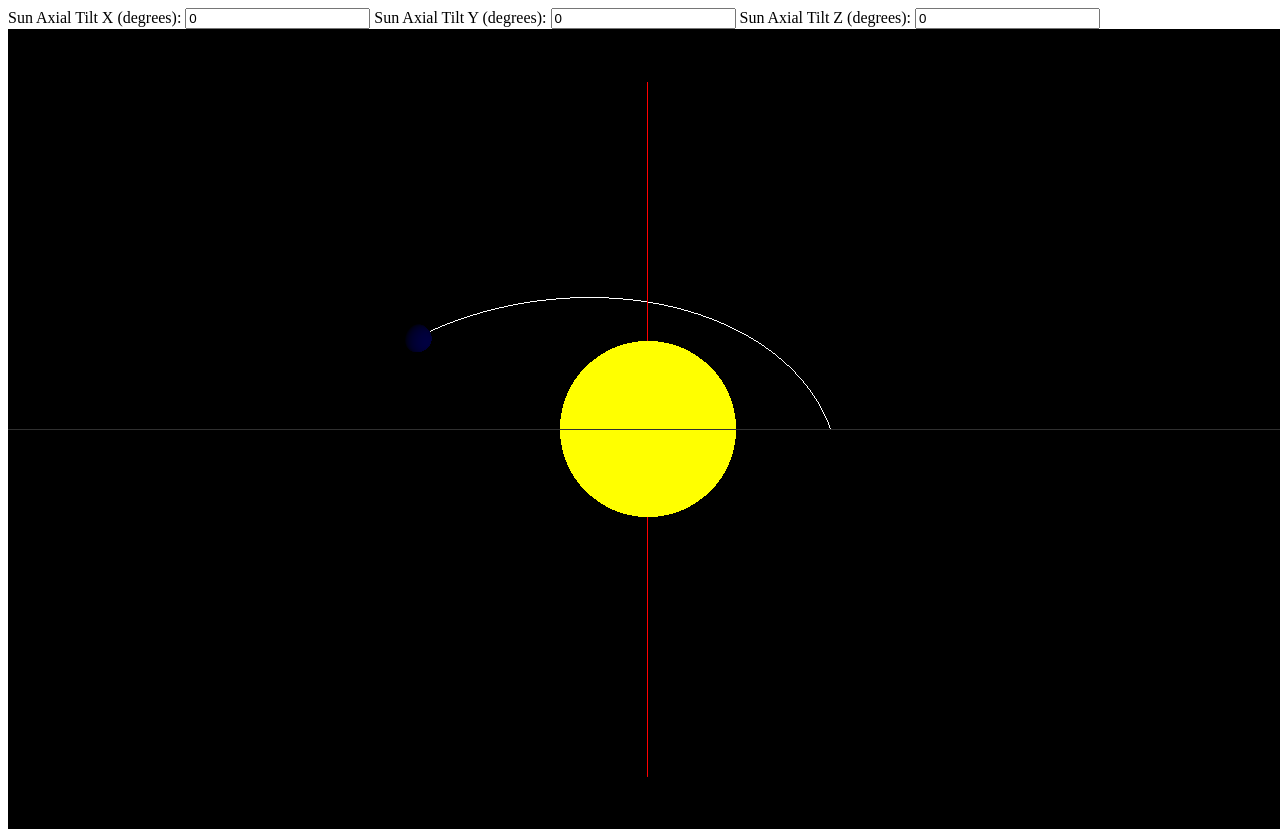
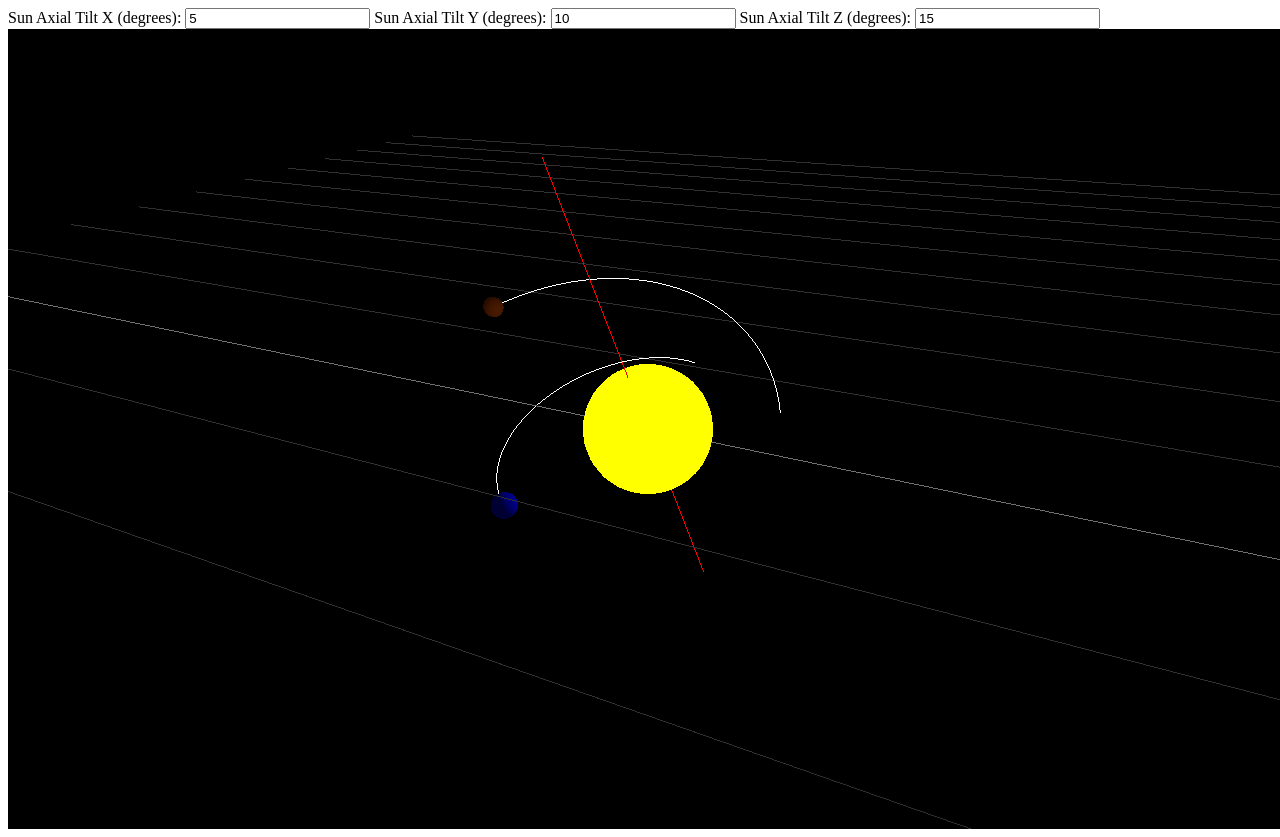
Before and after one commit to OlleMattsson/spacetycoon-threejs, a website built with Vite: page index.html in a window 1280 px wide. Built offline with nearby package versions, Linux system fonts and the light colour scheme.

Commit message:
planets draw cute tails behind them

```diff
--- a/index.html
+++ b/index.html
@@ -7,13 +7,13 @@
 
   <body>
     <label for="axialTiltInput">Sun Axial Tilt X (degrees):</label>
-    <input type="number" id="axialTiltInputX" value="0">
+    <input type="number" id="axialTiltInputX" value="5">
 
     <label for="axialTiltInput">Sun Axial Tilt Y (degrees):</label>
-    <input type="number" id="axialTiltInputY" value="0">
+    <input type="number" id="axialTiltInputY" value="10">
 
     <label for="axialTiltInput">Sun Axial Tilt Z (degrees):</label>
-    <input type="number" id="axialTiltInputZ" value="0">
+    <input type="number" id="axialTiltInputZ" value="15">
 
     <script src="./index.mjs" type="module"></script>
   </body>
--- a/index.mjs
+++ b/index.mjs
@@ -1,5 +1,8 @@
 import * as THREE from "three";
 import { OrbitControls } from "three/examples/jsm/controls/OrbitControls.js";
+
+const G = 6.67430e-11; // Gravitational constant
+
 
 // Scene setup
 const scene = new THREE.Scene();
@@ -17,7 +20,9 @@ const camera = new THREE.PerspectiveCamera(
     0.1,
     1000
   );
-camera.position.z = 30;
+camera.position.x = 10;
+camera.position.y = 25;
+camera.position.z = 30
 const controls = new OrbitControls(camera, renderer.domElement);
 controls.target.set(0, 0, 0); // Set the look at point to the center of the star
 controls.enableZoom = true;
@@ -49,6 +54,8 @@ scene.add(universeGrid);
  */
 
 const solarSystem = new THREE.Group();
+const ambientLight = new THREE.AmbientLight(0xffffff, 0.1); // 0xffffff is the color (white), 1.0 is the intensity
+
 
 
 /**
@@ -72,25 +79,23 @@ const poleLine = new THREE.Line(poleGeometry, poleMaterial);
 
 
 // Equatorial Plane (Simple Plane aligned with the star's equator)
+/*
 const planeGeometry = new THREE.PlaneGeometry(50, 50); // Width and height of the plane
 const planeMaterial = new THREE.MeshBasicMaterial({
   color: 0x00ff00,
   side: THREE.DoubleSide,
   transparent: true,
-  opacity: 0.1,
+  opacity: 0.05,
 });
 const equatorialPlane = new THREE.Mesh(planeGeometry, planeMaterial);
 equatorialPlane.rotation.x = Math.PI / 2; // Align with equator
+*/
+
+// Sunlight
+const sunLight = new THREE.PointLight(0xffffff, 100, 1000);
+sunLight.position.set(0, 0, 0);
 
 
-// Sunlight
-const sunLight = new THREE.PointLight(0xffffff, 50, 1000);
-sunLight.position.set(0, 0, 0);
-
-solarSystem.add(star);
-solarSystem.add(poleLine);
-solarSystem.add(equatorialPlane);
-solarSystem.add(sunLight);
 
 
 
@@ -99,54 +104,87 @@ solarSystem.add(sunLight);
 
 
 /**
-    PLANET
+    PLANET 1
  */
 
-// Orbital elements
-const semiMajorAxis = 10;
-const eccentricity = 1;
-const inclination = 0; // degrees
-const longitudeAscendingNode = 0; // position of ascending node in degrees from reference direction (eg vernal equinox)
-const argumentPeriapsis = 0; // position of periapsis in degrees from ascending node
-const trueAnomaly = 0; // body's current position in degrees from argument of periapsis
+// orbital elements
+const planet1 = {
+    mass: 10000000,
+    a: 10, // Semi-major axis in meters
+    e: 0.3, // eccentricity
+    i: 2, // inclination in degrees
+    omega: 1 * Math.PI / 180, // Longitude of the Ascending Node in radians
+    w: 0.5 * Math.PI / 180, // Argument of Periapsis in radians
+    M: 0.5 * Math.PI / 180, // Mean Anomaly in radians,
+}
 
+// planet mesh
+const planet1Geometry = new THREE.SphereGeometry(1, 32, 32);
+const planet1Material = new THREE.MeshLambertMaterial({ color: 0x0000ff });
+const planet1Mesh = new THREE.Mesh(planet1Geometry, planet1Material);
 
-const planetGeometry = new THREE.SphereGeometry(1, 32, 32);
-const planetMaterial = new THREE.MeshLambertMaterial({ color: 0x0000ff });
-const planet = new THREE.Mesh(planetGeometry, planetMaterial);
-solarSystem.add(planet);
-
-// inclination
-const inclinationDegrees = 20;
-
-// Elliptical orbit parameters, in radii from sun center
-// equal axis = circular orbit, ie eccentricity = 0
-const majorAxis = 30; // Semi-major axis
-const minorAxis = 30; // Semi-minor axis
-
-// somewhat similar to the true anomaly
-let angle = 0; // radians
-
-
-// Orbit Path of planet
-const orbitMaterial = new THREE.LineBasicMaterial({
+// orbit path line
+const orbitMaterial1 = new THREE.LineBasicMaterial({
   color: 0xffffff, // Change the color as needed
 });
 
-const orbitGeometry = new THREE.BufferGeometry();
-const maxPoints = 1000; // Maximum number of points in the orbit path
-const positions = new Float32Array(maxPoints * 3); // Each point requires x, y, z coordinates
-orbitGeometry.setAttribute("position", new THREE.BufferAttribute(positions, 3));
-let pointIndex = 0; // Keep track of the last point added to the orbit path
+
+/**
+
+The orbit path is a line consisting of points that have XYZ positions.
+The points are stored in the array positions1
+The XYZ positions are determined by the planet's position during animation function
+Ie. on each frame, a position is added to the positions array
+As positions for the line points are added the the array, the animate function draws ut a longer and longer line behind the planet
+Until the maxPoints1 number is reached, at which point we have drawn the entire path of the planet and no more points are added the the geometry
+
+ */
+const maxPoints1 = 250; // Maximum number of points in the orbit path, the path being draw in to short, increase this number
+const orbitGeometry1 = new THREE.BufferGeometry(); // contains the positions used for drawing the line
+const positions1 = new Float32Array(maxPoints1 * 3); // Each point requires x, y, z coordinates
+orbitGeometry1.setAttribute("position", new THREE.BufferAttribute(positions1, 3));
+let pointIndex1 = 0; // Keep track of the last point added to the orbit path
+const orbitLine1 = new THREE.Line(orbitGeometry1, orbitMaterial1); // orbitLine is eventually placed in the scene
 
 
-const orbitLine = new THREE.Line(orbitGeometry, orbitMaterial);
-solarSystem.add(orbitLine);
+/**
+    PLANET 2
+ */
+const planet2 = {
+    mass: 10000000,
+    a: 20, // Semi-major axis in meters
+    e: 0.5, // eccentricity
+    i: 20, // inclination in degrees
+    omega: 0 * Math.PI / 180, // Longitude of the Ascending Node in radians
+    w: 0 * Math.PI / 180, // Argument of Periapsis in radians
+    M: 0 * Math.PI / 180, // Mean Anomaly in radians
+}
+
+const planet2Geometry = new THREE.SphereGeometry(1, 32, 32);
+const planet2Material = new THREE.MeshLambertMaterial({ color: 0xdb5f00 });
+const planet2Mesh = new THREE.Mesh(planet2Geometry, planet2Material);
+
+// orbit path line
+const orbitMaterial2 = new THREE.LineBasicMaterial({
+    color: 0xffffff, // Change the color as needed
+});
+
+const orbitGeometry2 = new THREE.BufferGeometry();
+const maxPoints2 = 500; // adjust length of orbital path trail
+const positions2 = new Float32Array(maxPoints2 * 3); // Each point requires x, y, z coordinates
+orbitGeometry2.setAttribute("position", new THREE.BufferAttribute(positions2, 3));
+let pointIndex2 = 0; // Keep track of the last point added to the orbit path
+const orbitLine2 = new THREE.Line(orbitGeometry2, orbitMaterial2);
 
 
 
+const planets = [planet1, planet2]
 
 
+planets.forEach((p, i) => {
+    const mu = G * p.mass
+    planets[i].n = Math.sqrt(mu / Math.pow(p.a, 3));
+})
 
 // apply the axial tilt to the entire solarsystem
 solarSystem.rotation.x = 0;
@@ -154,104 +192,109 @@ solarSystem.rotation.y = 0;
 solarSystem.rotation.z = 0;
 
 
+solarSystem.add(star);
+solarSystem.add(ambientLight);
+solarSystem.add(poleLine);
+//solarSystem.add(equatorialPlane);
+solarSystem.add(sunLight);
+solarSystem.add(planet1Mesh);
+solarSystem.add(planet2Mesh);
+solarSystem.add(orbitLine1);
+solarSystem.add(orbitLine2);
 scene.add(solarSystem);
 
 
 
 
 
-const G = 6.67430e-11; // Gravitational constant
-const M_earth = 10000000000000; // Mass of Earth, used to calculate gravitational parameter (μ)
-
-// Assuming we're orbiting Earth for this example, so we use Earth's gravitational parameter
-const mu = G * M_earth;
-
-// Orbital elements
-const a = 15; // Semi-major axis in meters (e.g., a low Earth orbit)
-const e = 0.3; // Eccentricity
-const i = 45 ; // Inclination in degrees
-const omega = 0 * Math.PI / 180; // Longitude of the Ascending Node in radians
-const w = 0 * Math.PI / 180; // Argument of Periapsis in radians
-let M = 0 * Math.PI / 180; // Mean Anomaly in radians, initialized for example
-
-// Calculate the mean motion (n) - the rate at which the mean anomaly increases
-const n = Math.sqrt(mu / Math.pow(a, 3));
-
-let lastTime = 0; // Initialize a variable to store the time of the last frame
-
-
-function animate(time = 0) {
-  requestAnimationFrame(animate);
-
+function updatePlanetPositions(deltaTime) {
+    planets.forEach((p, i) => {
         // update mean anomaly
-  const deltaTime = (time - lastTime) * 0.001; // Calculate delta time in seconds
-  lastTime = time; // Update lastTime for the next frame
-
-  M += n * deltaTime; // Update M based on delta time
-
-
-
+        p.M += p.n * deltaTime;
 
         // Simplified conversion from mean anomaly to true anomaly (ν)
         // This is a very rough approximation for small eccentricities
-    let E = M + e * Math.sin(M); // Eccentric anomaly, approximate
-    let nu = 2 * Math.atan2(Math.sqrt(1 + e) * Math.sin(E / 2), Math.sqrt(1 - e) * Math.cos(E / 2)); // True anomaly, approximate
+        let E = p.M + p.e * Math.sin(p.M); // Eccentric anomaly, approximate
+        let nu = 2 * Math.atan2(Math.sqrt(1 + p.e) * Math.sin(E / 2), Math.sqrt(1 - p.e) * Math.cos(E / 2)); // True anomaly, approximate
 
         // Calculate position in the orbit plane
-    let r = a * (1 - e * Math.cos(E)); // Distance from the central body
+        let r = p.a * (1 - p.e * Math.cos(E)); // Distance from the central body
         let x = r * Math.cos(nu);
         let y = r * Math.sin(nu);
 
+        // convert inclination degrees to radians,
+        // subtracting 90 so that inclination of 0 degrees is an orbit around the equator
+        const _i = (p.i - 90) * Math.PI / 180
+
         // Convert to 3D coordinates
-// Correctly include 'y' in the 3D coordinate transformation
-const _i = (i - 90) * Math.PI / 180
+        p.X = x * (Math.cos(p.omega) * Math.cos(p.omega) - Math.sin(p.omega) * Math.sin(p.w) * Math.cos(_i)) +
+                y * (-Math.cos(p.omega) * Math.sin(p.w) - Math.sin(p.omega) * Math.cos(p.w) * Math.cos(_i));
 
-let X = x * (Math.cos(omega) * Math.cos(omega) - Math.sin(omega) * Math.sin(w) * Math.cos(_i)) +
-        y * (-Math.cos(omega) * Math.sin(w) - Math.sin(omega) * Math.cos(w) * Math.cos(_i));
+        p.Y = x * (Math.sin(p.omega) * Math.cos(p.w) + Math.cos(p.omega) * Math.sin(p.w) * Math.cos(_i)) +
+                y * (-Math.sin(p.omega) * Math.sin(p.w) + Math.cos(p.omega) * Math.cos(p.w) * Math.cos(_i));
 
-let Y = x * (Math.sin(omega) * Math.cos(w) + Math.cos(omega) * Math.sin(w) * Math.cos(_i)) +
-        y * (-Math.sin(omega) * Math.sin(w) + Math.cos(omega) * Math.cos(w) * Math.cos(_i));
-
-let Z = x * (Math.sin(w) * Math.sin(_i)) + y * (Math.cos(w) * Math.sin(_i));
-
-    //planet.position.set(X, Y, Z);
-
-    planet.position.x = X
-    planet.position.y = Y
-    planet.position.z = Z
+        p.Z = x * (Math.sin(p.w) * Math.sin(_i)) + y * (Math.cos(p.w) * Math.sin(_i));
+    })
 
 
+    planet1Mesh.position.set(planets[0].X, planets[0].Y, planets[0].Z);
+    planet2Mesh.position.set(planets[1].X, planets[1].Y, planets[1].Z);
+}
+
+// store positions of planets as XYZ points and use that to update a Line geometry
+function drawOrbitalPaths() {
+    // planet 1
+
+    if (pointIndex1 < maxPoints1) { // store position if there is still space in the array
+        positions1[pointIndex1 * 3] = planet1Mesh.position.x;       // store the position of the planet
+        positions1[pointIndex1 * 3 + 1] = planet1Mesh.position.y;
+        positions1[pointIndex1 * 3 + 2] = planet1Mesh.position.z;
+        orbitGeometry1.attributes.position.needsUpdate = true; // Important, indicates the geometry needs to be re-rendered
+        pointIndex1++;
+        orbitGeometry1.setDrawRange(0, pointIndex1);
+    } else {
+        pushToFixedArray(planet1Mesh.position.x, positions1, maxPoints1 * 3)
+        pushToFixedArray(planet1Mesh.position.y, positions1, maxPoints1 * 3)
+        pushToFixedArray(planet1Mesh.position.z, positions1, maxPoints1 * 3)
+        orbitGeometry1.attributes.position.needsUpdate = true;
+        orbitGeometry1.setDrawRange(0, maxPoints1); // Only draw the part of the geometry that has been updated
+    }
 
 
-  // Calculate the elliptical orbit
-  /*
-  angle += 0.01;
-  let inclinationRad = (inclinationDegrees - 90) * Math.PI / 180
-  planet.position.x = majorAxis * Math.cos(angle);
-  planet.position.y = minorAxis * Math.sin(angle) * Math.cos(inclinationRad);
-  planet.position.z = minorAxis * Math.sin(angle) * Math.sin(inclinationRad);
-*/
-
-  // Add the current planet position to the orbit path
-
-  if (pointIndex < maxPoints) {
-    positions[pointIndex * 3] = planet.position.x;
-    positions[pointIndex * 3 + 1] = planet.position.y;
-    positions[pointIndex * 3 + 2] = planet.position.z;
-    orbitGeometry.attributes.position.needsUpdate = true; // Important, indicates the geometry needs to be re-rendered
-    pointIndex++;
+    // planet 2
+    if (pointIndex2 < maxPoints2) {
+        positions2[pointIndex2 * 3] = planet2Mesh.position.x;
+        positions2[pointIndex2 * 3 + 1] = planet2Mesh.position.y;
+        positions2[pointIndex2 * 3 + 2] = planet2Mesh.position.z;
+        orbitGeometry2.attributes.position.needsUpdate = true; // Important, indicates the geometry needs to be re-rendered
+        pointIndex2++;
+        orbitGeometry2.setDrawRange(0, pointIndex2); // Only draw the part of the geometry that has been updated
+    } else {
+        pushToFixedArray(planet2Mesh.position.x, positions2, maxPoints2 * 3)
+        pushToFixedArray(planet2Mesh.position.y, positions2, maxPoints2 * 3)
+        pushToFixedArray(planet2Mesh.position.z, positions2, maxPoints2 * 3)
+        orbitGeometry2.attributes.position.needsUpdate = true;
+        orbitGeometry2.setDrawRange(0, maxPoints2); // Only draw the part of the geometry that has been updated
+    }
 }
 
-  orbitGeometry.setDrawRange(0, pointIndex); // Only draw the part of the geometry that has been updated
 
+let pT = 0;                     // Timestamp of previous frame, previousTime
+
+function animate(time = 0) {    // default to 0, otherwise time is undefined on the very first frame
+    requestAnimationFrame(animate);
+
+    const dT = (time - pT);     // calculate deltaTime in milliseconds, dT
+    pT = time;                  // Update lastTime for the next frame
+
+    updatePlanetPositions(dT)
+    drawOrbitalPaths()
 
     controls.update();
-
     renderer.render(scene, camera);
 }
 
 animate();
-
 
 
 
@@ -285,3 +328,17 @@ document.getElementById('axialTiltInputZ').addEventListener('change', updateAxia
 
 // Initial rendering of the scene
 updateAxialTilt();
+
+function pushToFixedArray(item, array, maxLength) {
+    if (array.length >= maxLength) {
+        // Shift all elements to the left if the array has reached its max length
+        for (let i = 1; i < maxLength; i++) {
+            array[i - 1] = array[i];
+        }
+        // Replace the last element with the new item
+        array[maxLength - 1] = item;
+    } else {
+        // If the array hasn't reached its max length yet, simply push the item
+        array.push(item);
+    }
+}
```
Lines whose indentation alone changed are shown as unchanged.
